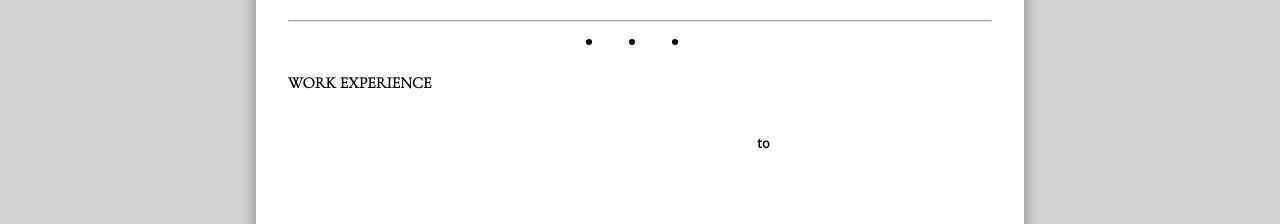
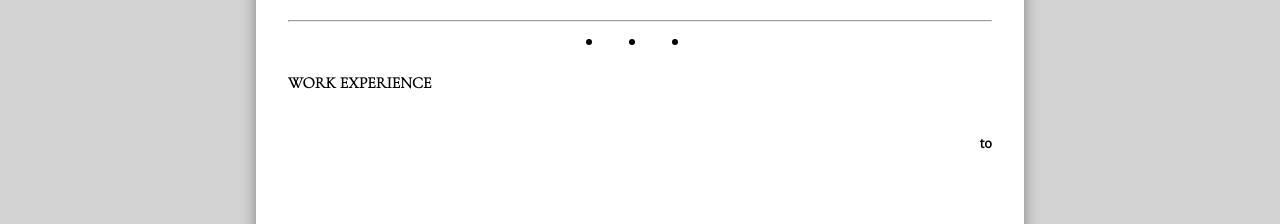
Before and after one commit to SomtoJF/cv-project, a React (Create React App) app: page / in a window 1280 px wide. Shown: the part 1680-1904 px from the top of the page. Built offline with nearby package versions, Linux system fonts and the light colour scheme.

Commit message:
Align date to the right

```diff
--- a/src/Styles/CVPreview/WorkExperience.css
+++ b/src/Styles/CVPreview/WorkExperience.css
@@ -8,7 +8,7 @@
   height: 20vh;
   display: grid;
   grid-template-rows: 1fr 1fr 3fr;
-  grid-template-columns: 2fr 1fr;
+  grid-template-columns: 1fr 1fr;
 }
 
 .work-experience-item > * {
@@ -26,3 +26,7 @@
   grid-column: 1 / 3;
   font-size: min(3vw, 1rem);
 }
+
+.work-experience-item > h4:nth-child(2) {
+  text-align: right;
+}
```
